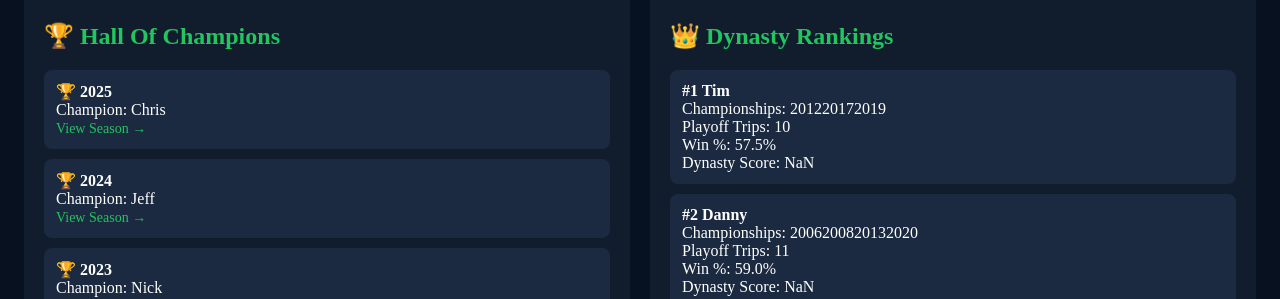
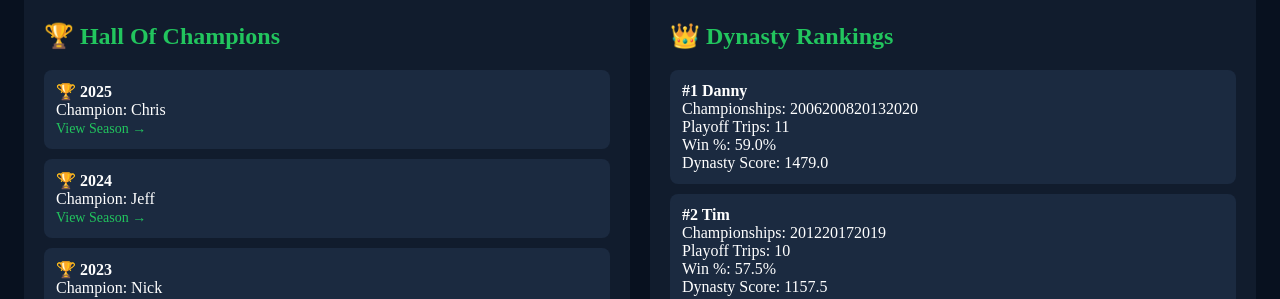
Before and after one commit to timgoodman047/CFFL-NEW, a Next.js app: page /museum in a window 1280 px wide. Shown: the part 554-853 px from the top of the page. Built offline with nearby package versions, Linux system fonts and the light colour scheme.

Commit message:
Simplify dynasty score calculation logic
Refactor dynasty score calculation for clarity.

```diff
--- a/src/components/DynastyRankings.tsx
+++ b/src/components/DynastyRankings.tsx
@@ -6,7 +6,7 @@ franchises
 .map((franchise) => {
 
 const dynastyScore =
-(franchise.championships * 300) +
+(franchise.championships.length * 300) +
 (franchise.playoffTrips * 20) +
 (franchise.winningPct * 100);
 
@@ -85,7 +85,7 @@ Dynasty Score:
 {franchise.dynastyScore
 ?.toFixed?.(1) ??
 (
-franchise.championships * 300 +
+franchise.championships.length * 300 +
 franchise.playoffTrips * 20 +
 franchise.winningPct * 100
 ).toFixed(1)}
```
